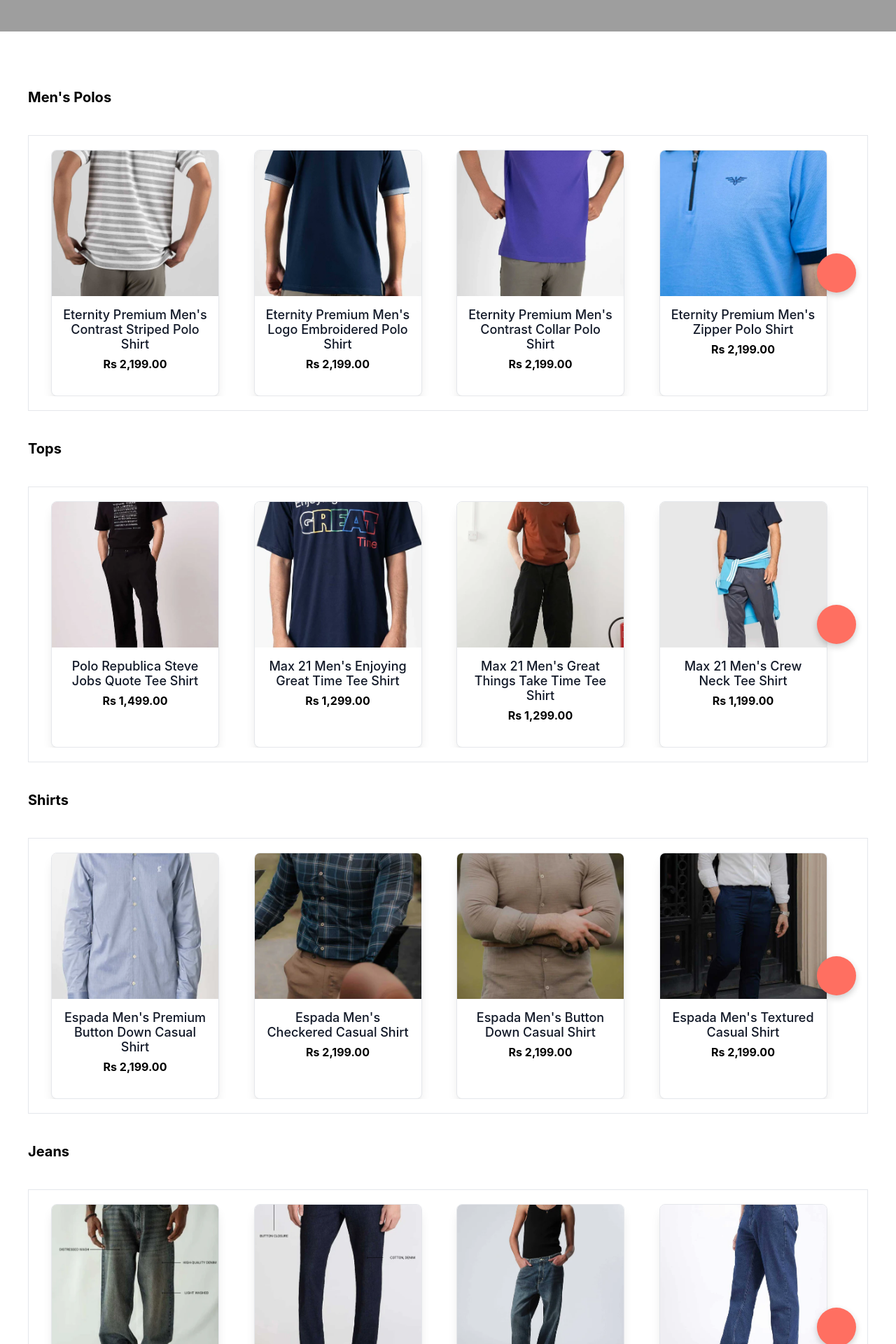
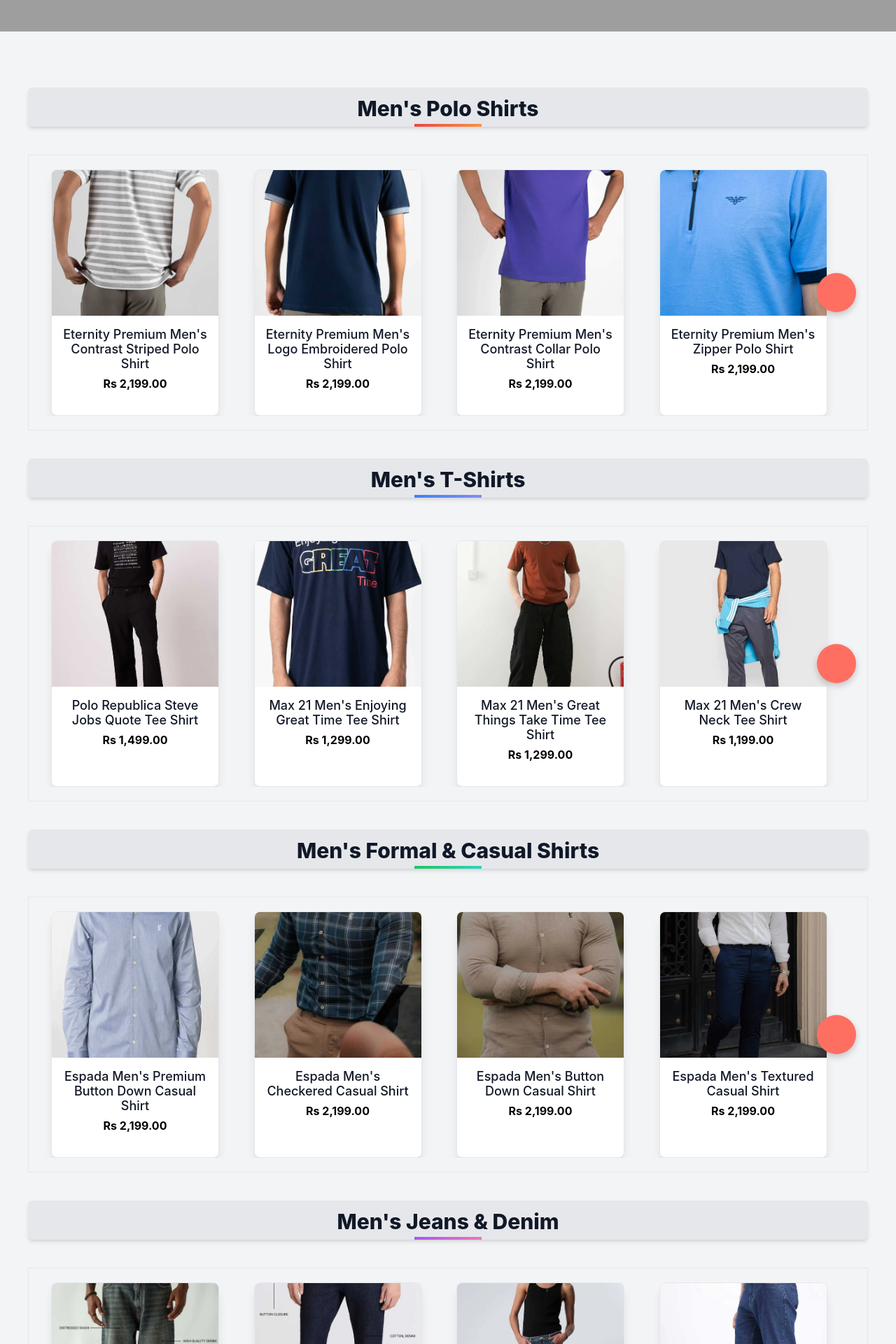
Before and after one commit to devil893/UrbanStyle, a React (Create React App) app: page / in a window 1280 px wide. Shown: the part 560-2480 px from the top of the page at 70% size. Built offline with nearby package versions, Linux system fonts and the light colour scheme; grey boxes are pictures that could not be loaded; some icons are missing.

Commit message:
Fixed the HomesectionCarousel Headings

```diff
--- a/src/customer/pages/HomePage/HomePage.jsx
+++ b/src/customer/pages/HomePage/HomePage.jsx
@@ -13,17 +13,41 @@ const HomePage = () => {
     return (
         <div>
             <MainCarousel />
-            <div className='space-y-10 py-20 flex flex-col justify-center px-5 lg:px-10'>
-                <h2 className="text-xl font-bold">Men's Polos</h2>
+            <div className="space-y-10 py-20 flex flex-col justify-center px-5 lg:px-10 bg-gray-100">
+                <h2 className="text-3xl font-extrabold text-gray-900 text-center
+                   bg-gray-200 px-4 py-3 shadow-md rounded-md
+                   relative pb-2 after:absolute after:content-['']
+                   after:w-24 after:h-1 after:bg-gradient-to-r after:from-red-500 after:to-orange-400
+                   after:bottom-0 after:left-1/2 after:-translate-x-1/2">
+                    Men's Polo Shirts
+                </h2>
                 <HomeSectionCarousel products={mensPolos} />
 
-                <h2 className="text-xl font-bold">Tops</h2>
+                <h2 className="text-3xl font-extrabold text-gray-900 text-center
+                   bg-gray-200 px-4 py-3 shadow-md rounded-md
+                   relative pb-2 after:absolute after:content-['']
+                   after:w-24 after:h-1 after:bg-gradient-to-r after:from-blue-500 after:to-indigo-400
+                   after:bottom-0 after:left-1/2 after:-translate-x-1/2">
+                    Men's T-Shirts
+                </h2>
                 <HomeSectionCarousel products={tops} />
 
-                <h2 className="text-xl font-bold">Shirts</h2>
+                <h2 className="text-3xl font-extrabold text-gray-900 text-center
+                   bg-gray-200 px-4 py-3 shadow-md rounded-md
+                   relative pb-2 after:absolute after:content-['']
+                   after:w-24 after:h-1 after:bg-gradient-to-r after:from-green-500 after:to-teal-400
+                   after:bottom-0 after:left-1/2 after:-translate-x-1/2">
+                    Men's Formal & Casual Shirts
+                </h2>
                 <HomeSectionCarousel products={shirts} />
 
-                <h2 className="text-xl font-bold">Jeans</h2>
+                <h2 className="text-3xl font-extrabold text-gray-900 text-center
+                   bg-gray-200 px-4 py-3 shadow-md rounded-md
+                   relative pb-2 after:absolute after:content-['']
+                   after:w-24 after:h-1 after:bg-gradient-to-r after:from-purple-500 after:to-pink-400
+                   after:bottom-0 after:left-1/2 after:-translate-x-1/2">
+                    Men's Jeans & Denim
+                </h2>
                 <HomeSectionCarousel products={jeans} />
             </div>
         </div>
```
